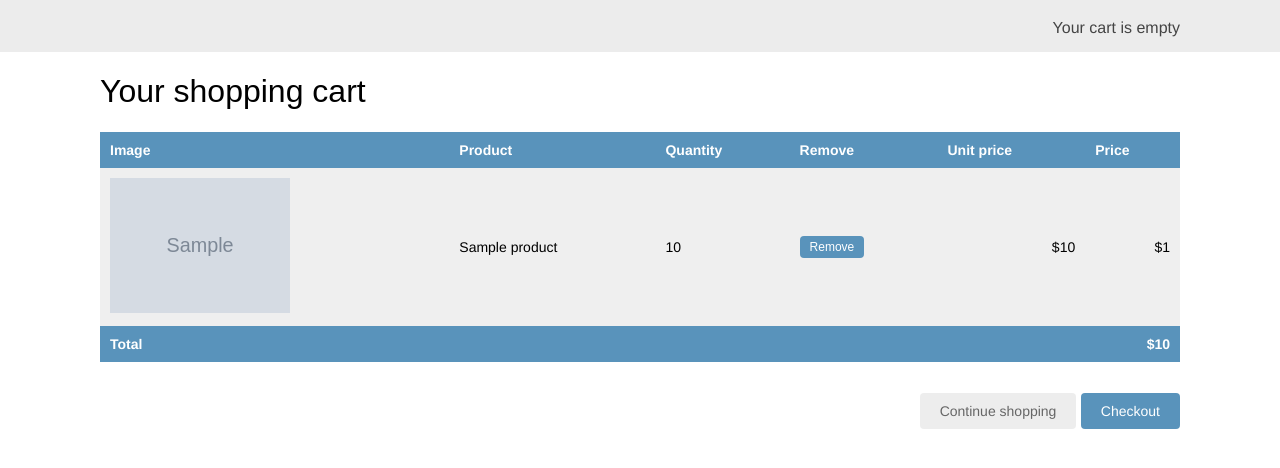
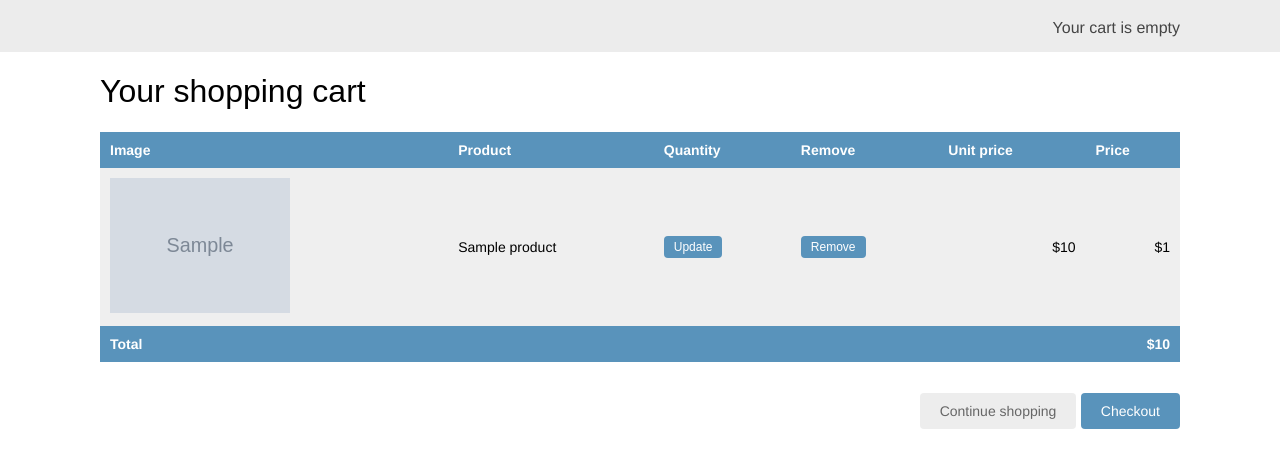
Before and after one commit to JoseJulianMosqueraFuli/ecommerce, a Django app: template ecommerce/cart/templates/cart/detail.html in a window 1280 px wide. Shown: the part 46-514 px from the top of the page. Run offline with Django 4.2, Linux system fonts and the light colour scheme; the template is opened without the code that fills it: most values are stand-ins (such as "Sample title", 1, 10 or a date in 2020); grey boxes marked "Sample" are stand-in pictures; parts of the project's set-up code (start-up, migrations or seed data) failed here and were passed over.

Commit message:
feat: modify cart detail template

```diff
--- a/ecommerce/cart/templates/cart/detail.html
+++ b/ecommerce/cart/templates/cart/detail.html
@@ -29,7 +29,14 @@
               </a>
             </td>
             <td>{{ product.name }}</td>
-	   			  <td>{{ item.quantity }}</td>
+	   			  <td>
+							<form action="{% url "cart:cart_add_product" product.id %}" method="post">
+                {{ item.update_quantity_form.quantity }}
+                {{ item.update_quantity_form.override }}
+                <input type="submit" value="Update">
+                {% csrf_token %}
+              </form>
+             </td>
             <td>
               <form action="{% url "cart:cart_remove" product.id %}" method="post">
                 <input type="submit" value="Remove">
```
